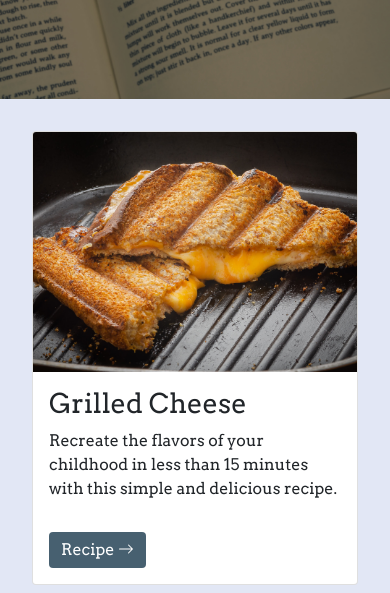
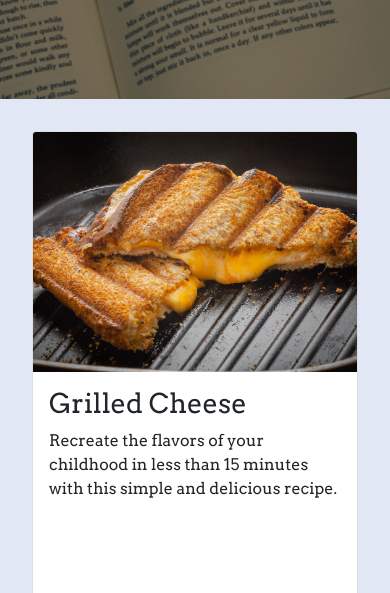
Before and after one commit to jaredblack/260-creative-project, a plain HTML site: page pages/recipe-book.html in a window 390 px wide. Shown: the part 219-812 px from the top of the page. Drawn offline with nearby package versions, Linux system fonts and the light colour scheme.

Commit message:
Fix card height on mobile

```diff
--- a/styles.css
+++ b/styles.css
@@ -68,7 +68,7 @@ body {
 }
 
 .card-body > .text-wrapper {
-    height: 15em;
+    height: 13em;
 }
 
 svg {
@@ -80,6 +80,7 @@ svg {
     padding: 2em;
 }
 .btn {
+    -webkit-appearance: none;
     border: none;
     background-color: #476070;
 }
@@ -222,7 +223,7 @@ h1 {
 
 }
 
-@media only screen and (max-width: 768px) {
+@media only screen and (min-width: 577px) and (max-width: 768px) {
     .card-body > .text-wrapper {
         height: 9em;
     }
```
